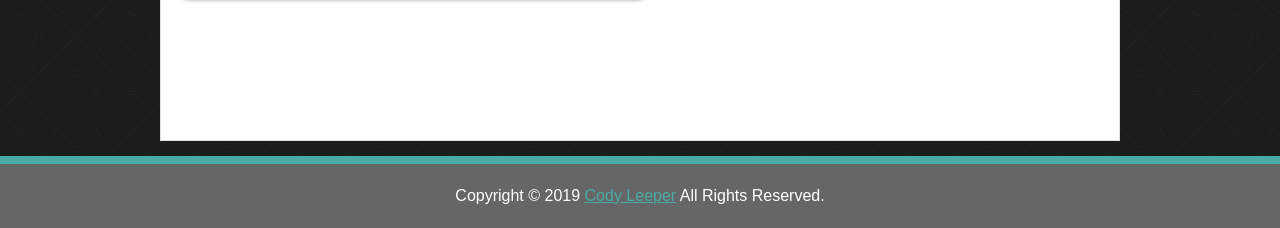
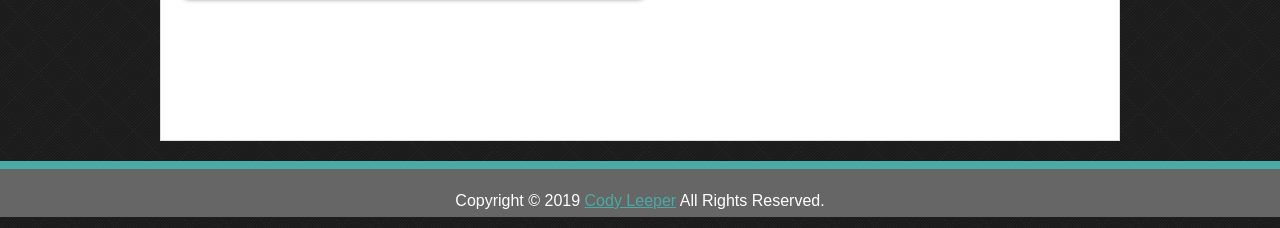
Before and after one commit to cl33per/Basic-Portfolio, a plain HTML site: page index.html in a window 1280 px wide. Shown: the part 572-800 px from the top of the page. Drawn offline with nearby package versions, Linux system fonts and the light colour scheme.

Commit message:
footer fixes

```diff
--- a/asests/css/style.css
+++ b/asests/css/style.css
@@ -1,11 +1,13 @@
 /* Basic Porfolio 8.2.2019 by Codycodes */
+html{
+  height: 100%
+}
 body {
   color: #777777;
   font-family: 'Arial', 'Helvetica Neue', Helvetica, sans-serif;
   background-image: url("../images/black_lozenge.png");
   margin: 0 auto;
-  height: 100%;
-  min-height: 800px;
+  min-height: 100%;
 }
 
 h1, h2, h3, h4 {
@@ -233,9 +235,7 @@ input[type=submit]:hover {
 
 #footer {
   background: #666666;
-  position: absolute;
-  left: 0;
-  bottom: 0;
+  position: relative;
   width: 100%;
   text-align: center;
   color: #ffffff;
```
